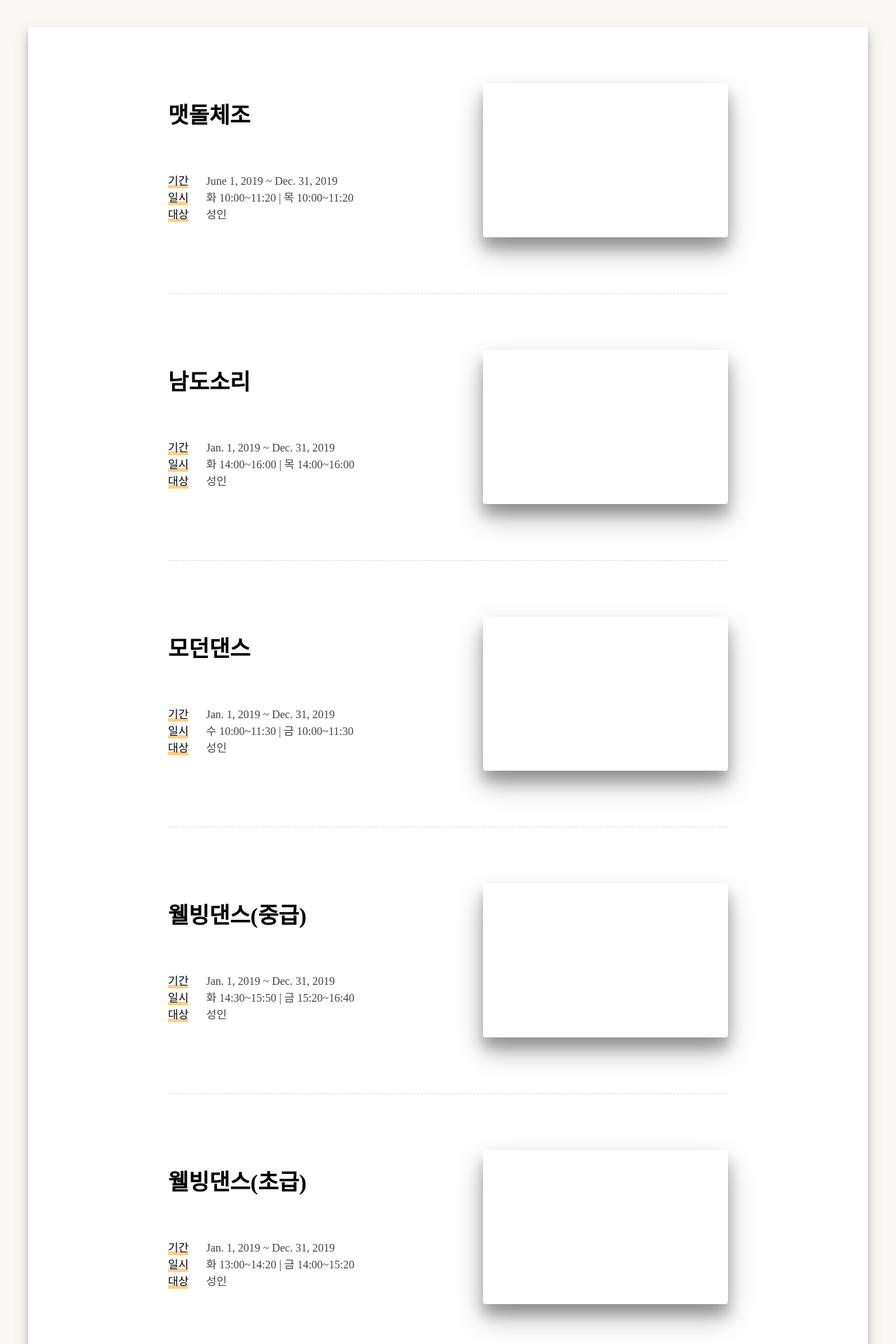
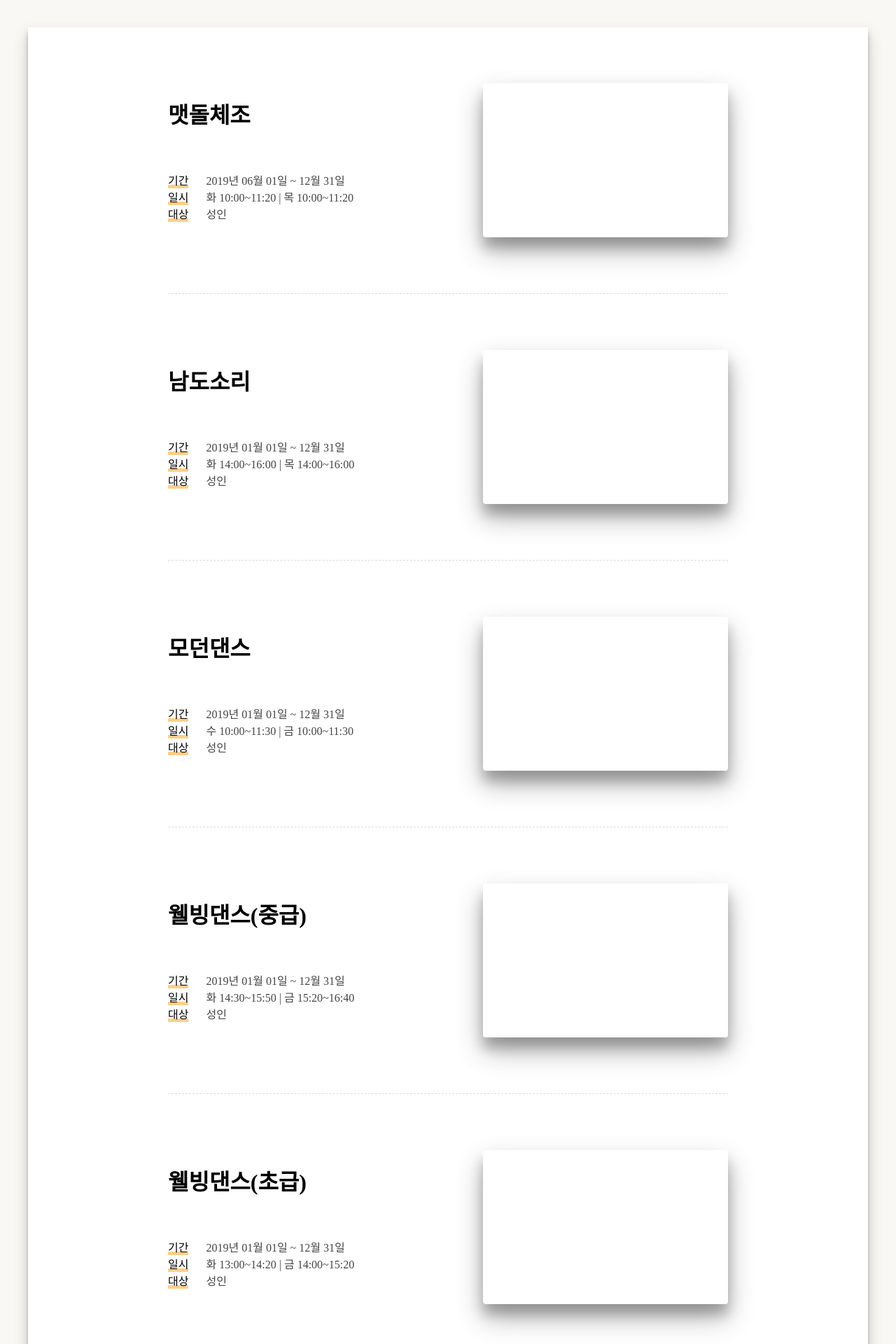
Before and after one commit to PIut0/ERICA_Cheda, a Django app: template Cheda/django_project/chedaapp/templates/nak.html in a window 1280 px wide. Shown: the part 864-2784 px from the top of the page at 70% size. Run offline with Django 3.2, Linux system fonts and the light colour scheme; the template is opened without the code that fills it: values that come from a table or form of the project are taken from there, others are empty; data comes from the database, SQL or seed files in the repository; some libraries are stand-ins or nearby versions; some web fonts are replaced.

Commit message:
[Back-end] fix: Edit 기간 format
2019년 12월 08일 ~ 12월 10일 과 같은 형식으로 format을 변경했습니다

See also: #7

```diff
--- a/Cheda/django_project/chedaapp/templates/nak.html
+++ b/Cheda/django_project/chedaapp/templates/nak.html
@@ -69,7 +69,7 @@
                 <div class="info_text">
                     <h1>{{object.name}}</h1>
                     <p>
-                        <span class="left">기간</span>{{object.st_period}} ~ {{object.fin_period}}</br>
+                        <span class="left">기간</span>{{object.st_period | date:'Y년 m월 d일'}} ~ {{object.fin_period | date:'m월 d일'}}</br>
                         <span class="left">일시</span>{{object.date}}</br>
                         <span class="left">대상</span>{{object.for_whom}}
                     </p>
@@ -83,7 +83,7 @@
                         <h1>{{object.name}}</h1>
                         <h2>분야 : {{object.l_field}}</h1>
                         <h2>대상 : {{object.for_whom}}</h1>
-                        <h2>기간 : {{object.st_period}} ~ {{object.fin_period}}</h2>
+                        <h2>기간 : {{object.st_period | date:'Y년 m월 d일'}} ~ {{object.fin_period | date:'m월 d일'}}</h2>
                         <h2>일시 : {{object.date}}</h2>
                         <h2>장소 : {{object.where}}</h2>
                         <h2>접수기간 : {{object.to_st_date}} ~ {{object.to_fin_date}}</h2>
```
